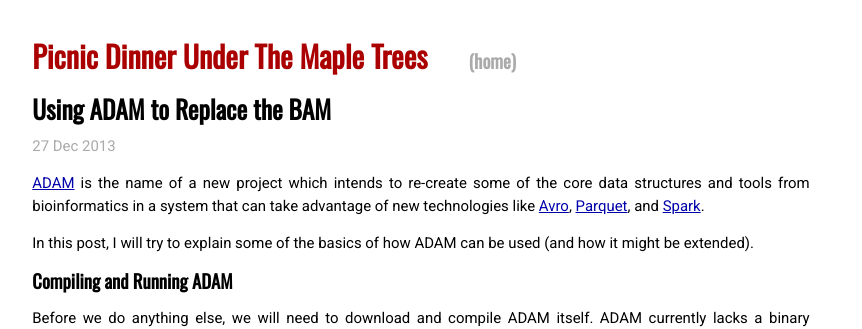
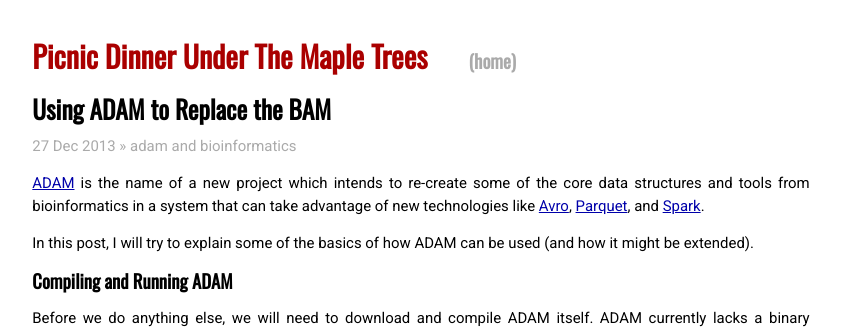
Before and after one commit to tdanford/tdanford.github.io, a Jekyll site: the page built from _posts/2012-12-27-using-adam.md, in a window 1280 px wide and 900 px high. Shown: the top 329 px of the window, without its empty margins (219-1081 px from the left). Built offline with Jekyll 4.4.1, drawn with Linux system fonts in a browser that asks for light colours; Markdown is read by kramdown in place of the engine named in the settings.

Commit message:
Added tag listing to post titles.

```diff
--- a/_layouts/post.html
+++ b/_layouts/post.html
@@ -2,8 +2,7 @@
 layout: default
 ---
 <h2 class="post_title">{{ page.title }}</h2>
-<p class="meta">{{ page.date | date_to_string }}</p>
-
+<p class="meta">{{ page.date | date_to_string }} &raquo; {{ page.tags | array_to_sentence_string }}</p>
 <div class="post">
 {{ content }}
 </div>
```
